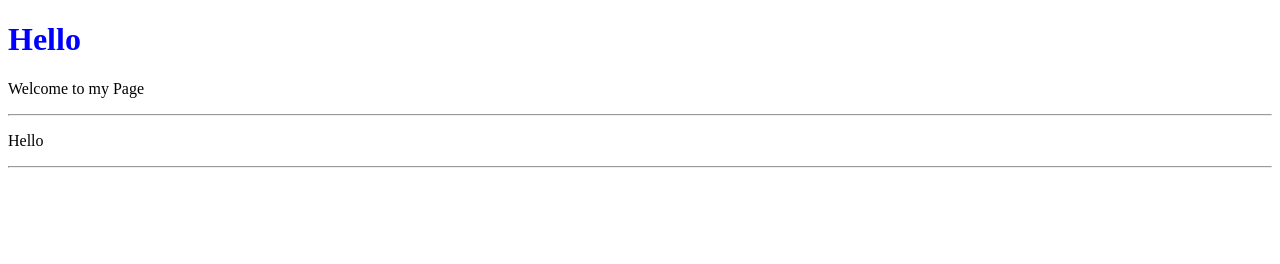
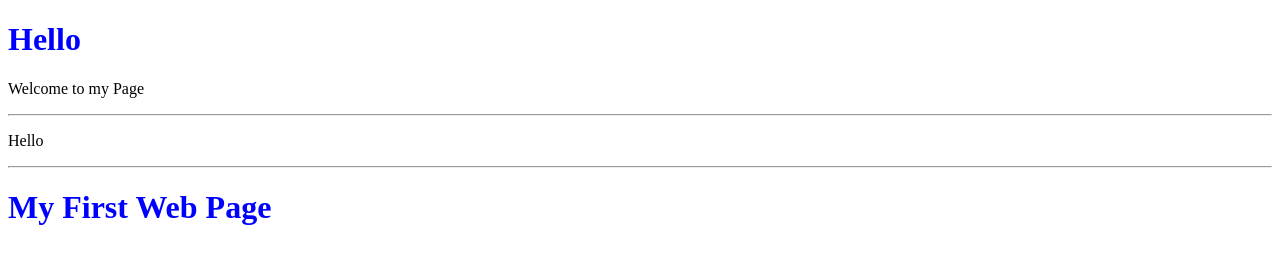
Before and after one commit to MindhiRamSai/PhotoGallery, a plain HTML site: page index.html in a window 1280 px wide. Drawn offline with Linux system fonts and the light colour scheme.

Commit message:
New Modification

```diff
--- a/index.html
+++ b/index.html
@@ -12,5 +12,6 @@
     <hr>
     <p>Hello</p>
     <hr>
+    <h1>My First Web Page</h1>
 </body>
 </html>
```
